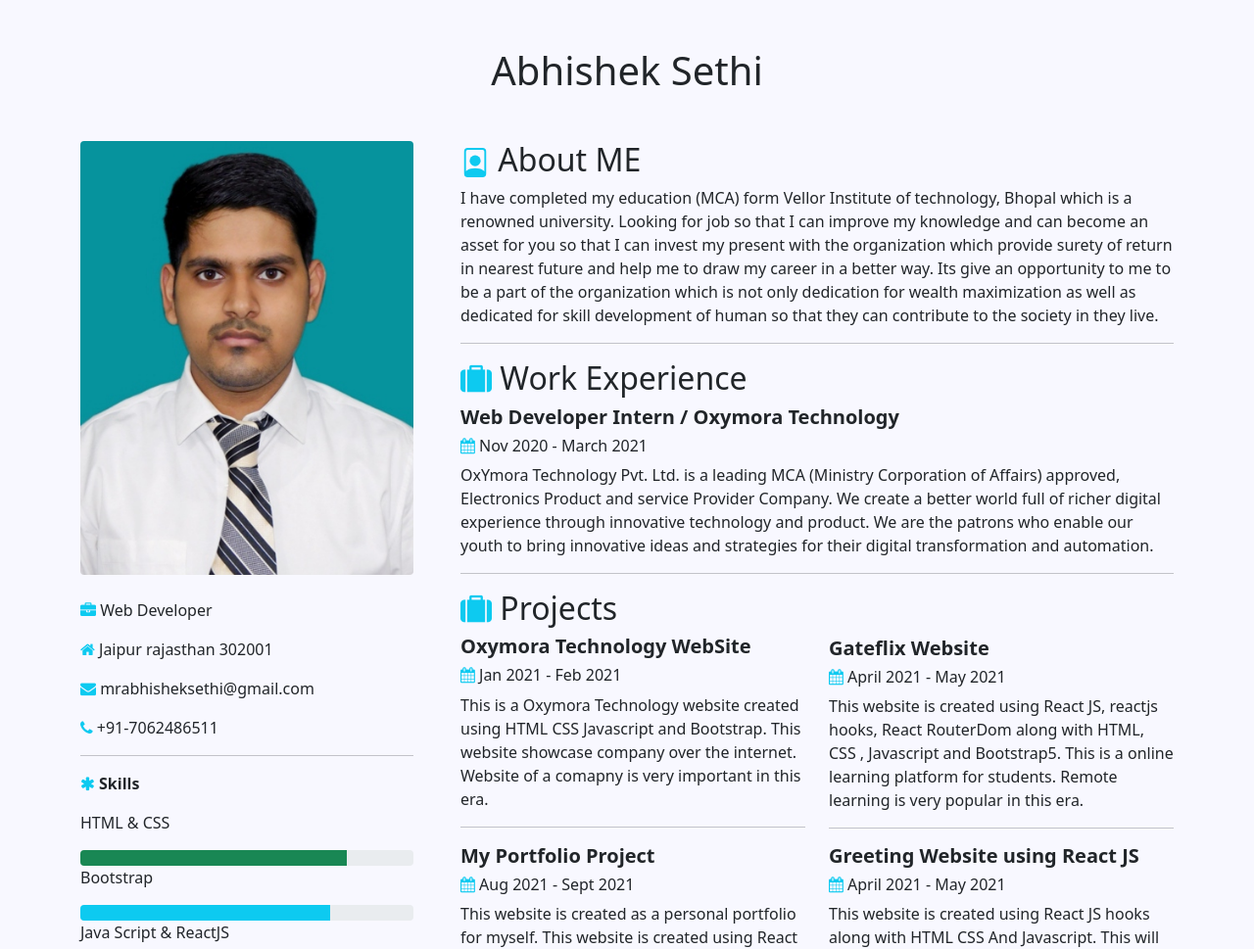
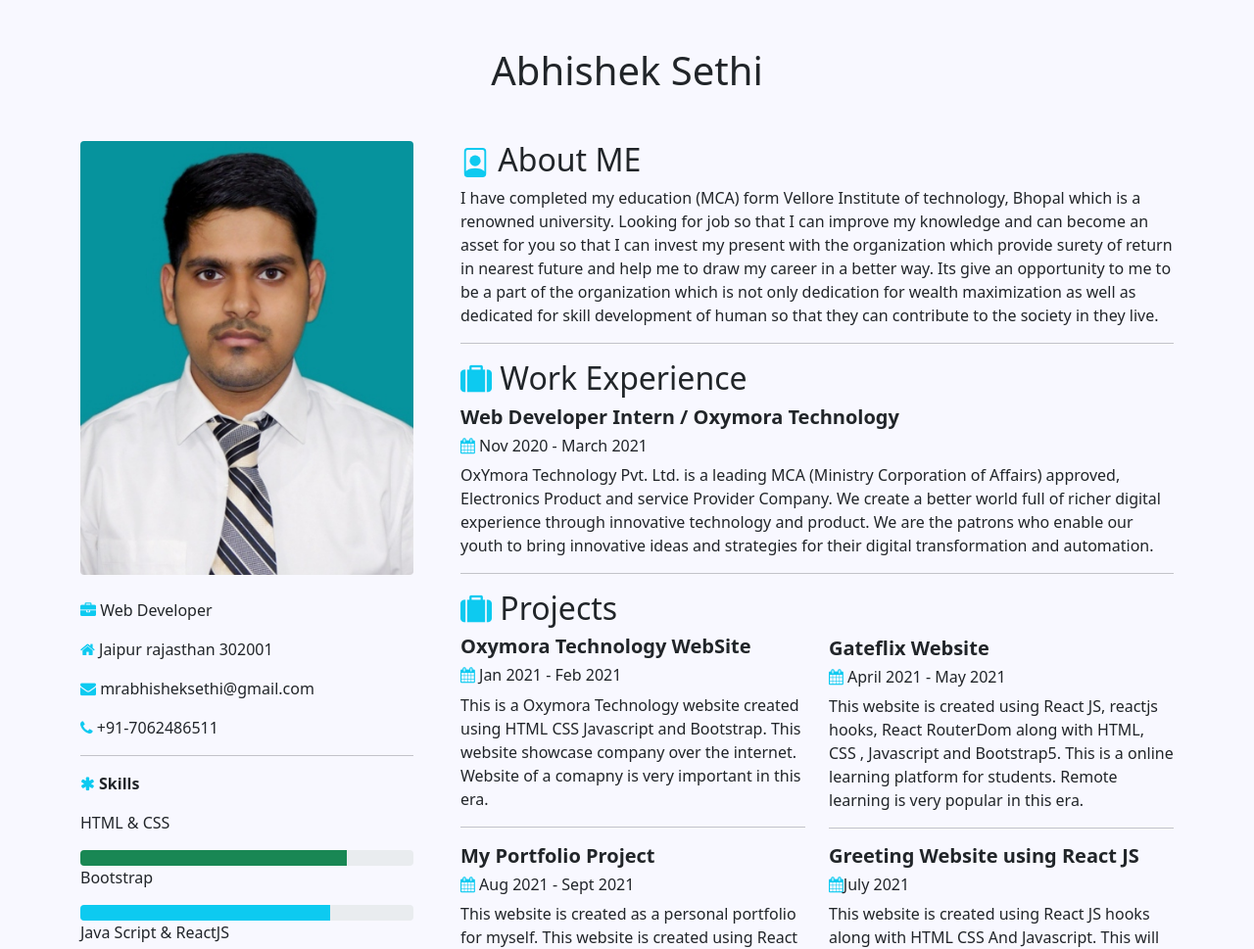
Before and after one commit to sethiabhi/AbhishekSethiPortfolio.ghithub.io, a plain HTML site: page index.html in a window 1280 px wide. Shown: the top 969 px of the page at 98% size. Drawn offline with nearby package versions, Linux system fonts and the light colour scheme.

Commit message:
Update index.html

```diff
--- a/index.html
+++ b/index.html
@@ -100,7 +100,7 @@
                                     </svg> About ME</h2>
                                 <div>
                                     <p>
-                                        I have completed my education (MCA) form Vellor Institute of technology, Bhopal
+                                        I have completed my education (MCA) form Vellore Institute of technology, Bhopal
                                         which is a renowned university. Looking for job so that I can improve my knowledge
                                         and can become an asset for you so that I can invest my present with the
                                         organization which provide surety of return in nearest future and help me to
@@ -167,8 +167,7 @@
                                     <div class="col-lg-6">
                                         <div>
                                             <h5><b>Greeting Website using React JS</b></h5>
-                                            <h6><i class="fa fa-calendar text-info"></i> April 2021 -
-                                                May 2021</span></h6>
+                                            <h6><i class="fa fa-calendar text-info"></i>July 2021</span></h6>
                                             <p>This website is created using React JS hooks along with HTML CSS And Javascript.
                                                 This will print Good morning Good Afternoon and Good Night According to the Date and Time.
                                                 Without any third party library for ex: Bootstrap and Tailwind CSS etc.
```
